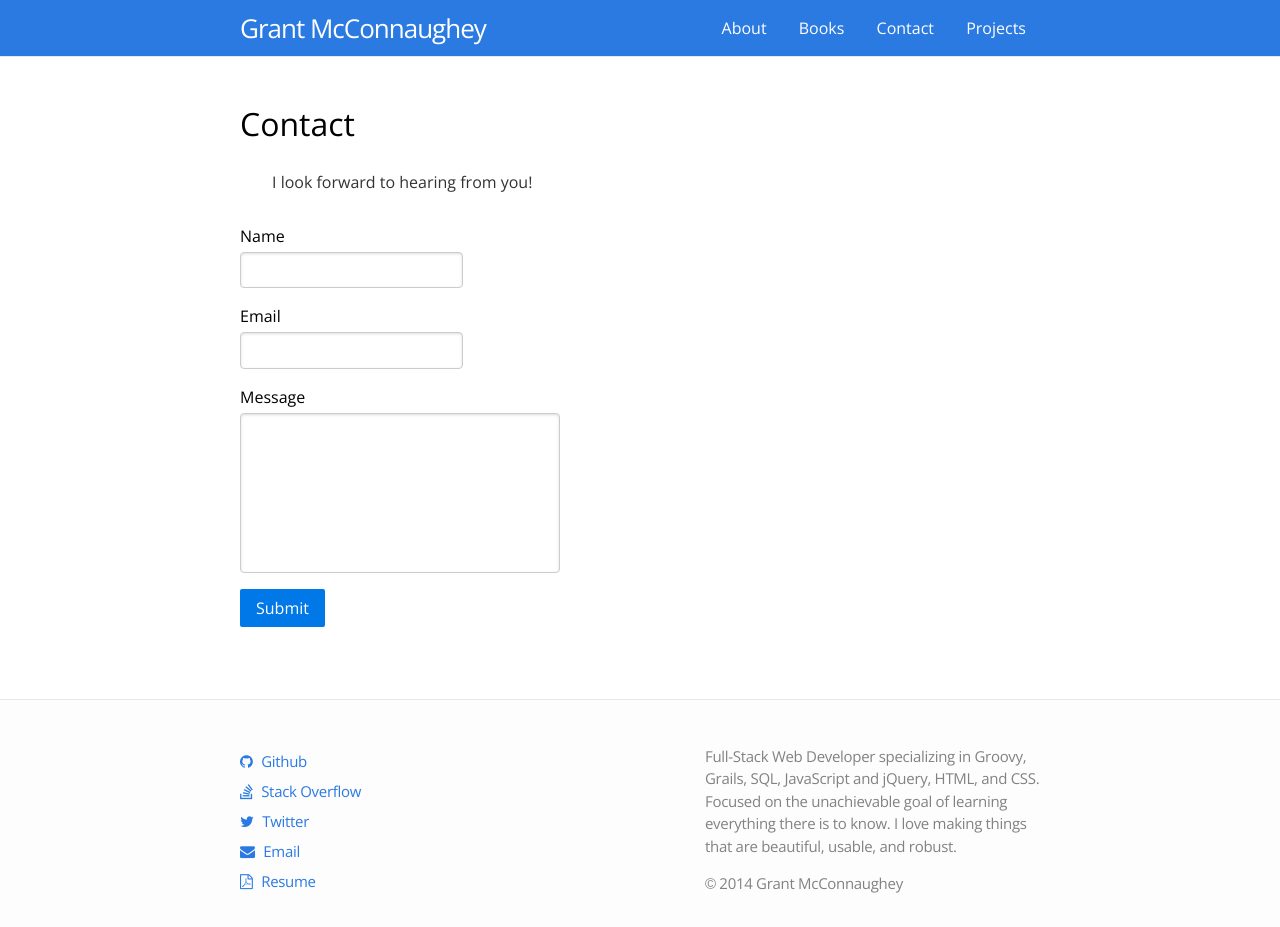
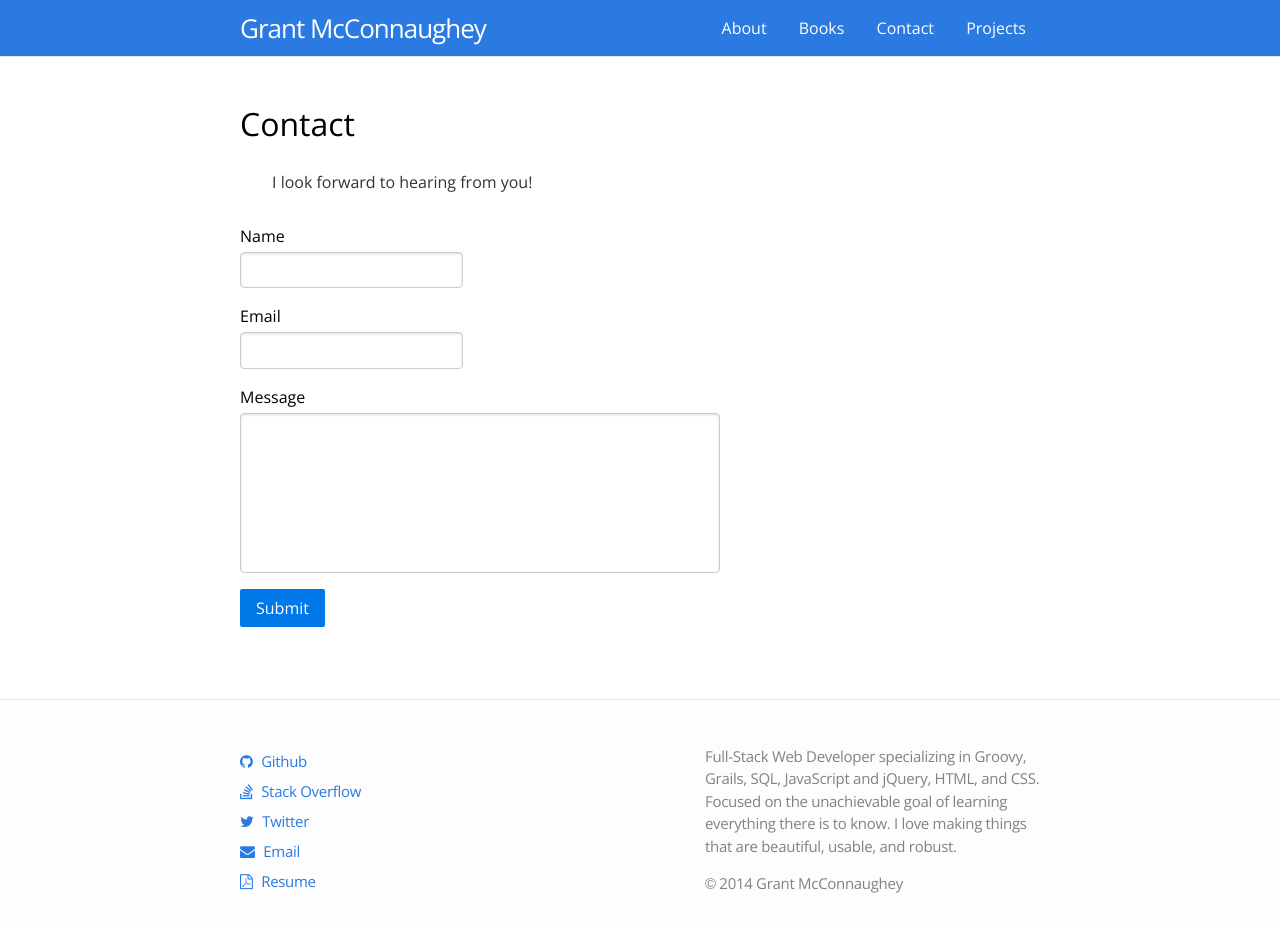
Before and after one commit to grantmcconnaughey/grantmcconnaughey.github.io, a Jekyll site: the page built from contact.html, in a window 1280 px wide. Built offline with Jekyll 4.4.1, drawn with Linux system fonts in a browser that asks for light colours; nearby versions of some CDN libraries.

Commit message:
Fix for real

```diff
--- a/css/main.css
+++ b/css/main.css
@@ -19,7 +19,7 @@ a:visited { color: #205caa; }
 
 textarea {
     resize: none;
-    width: 20em;
+    width: 30em;
     height: 10em;
 }
 
@@ -478,6 +478,10 @@ textarea {
 
 @media screen and (max-width: 600px) {
 
+    textarea {
+        width: 100%;
+    }
+
     .wrap { padding: 0 12px; }
 
     .site-nav {
```
